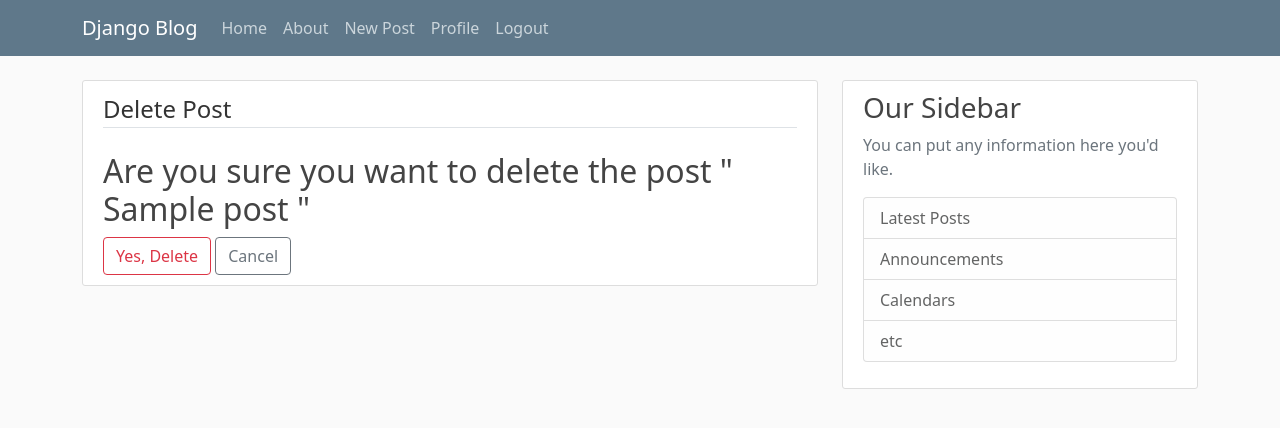
After one commit to theprakharjain/blogpost-with-django, a Django app: page /post/1/delete in a window 1280 px wide. The commit adds this page. Shown: the top 428 px of the page. Run offline with Django 3.2, Linux system fonts and the light colour scheme; a user stored in the database is signed in; tables that the repository leaves empty hold one stand-in row (values such as "Sample post").

Commit message:
Added create, update, delete class views or the blogs

```diff
--- a/blog/models.py
+++ b/blog/models.py
@@ -1,6 +1,7 @@
 from django.db import models
 from django.utils import timezone
 from django.contrib.auth.models import User
+from django.urls import reverse
 
 class Post(models.Model):
     title = models.CharField(max_length = 100)
@@ -11,3 +12,7 @@ class Post(models.Model):
 
     def __str__(self):
         return self.title
+
+    # Getting full path of the route
+    def get_absolute_url(self):
+        return reverse('post-detail', kwargs = {'pk':self.pk})
--- a/blog/templates/blog/about.html
+++ b/blog/templates/blog/about.html
@@ -2,6 +2,7 @@
 
     {% block content %}
 
-        <h1> ABOUT PAGE</h1>
+        <h1 class="article-metadata"> ABOUT PAGE</h1>
+        <p> The application is made in python language using the Django Framework. </p>
 
     {% endblock content %}
--- a/blog/templates/blog/base.html
+++ b/blog/templates/blog/base.html
@@ -14,7 +14,7 @@
 
     <!-- Custom CSS File -->
 
-    <link rel="stylesheet" href="{% static 'blog/main.css' %}">
+    <link rel="stylesheet" href='{% static "blog/main.css" %}'>
 
     {% if title %}
     <title>Django Blog - {{ title }} </title>
@@ -42,6 +42,7 @@
                     <!-- Navbar Right Side -->
                     <div class="navbar-nav">
                         {% if user.is_authenticated %}
+                            <a class="nav-item nav-link" href="{% url 'post-create' %}">New Post</a>
                             <a class="nav-item nav-link" href="{% url 'profile' %}">Profile</a>
                             <a class="nav-item nav-link" href="{% url 'logout' %}">Logout</a>
                         {% else %}
--- a/blog/templates/blog/home.html
+++ b/blog/templates/blog/home.html
@@ -12,7 +12,7 @@
                         <!-- '|' stand for the filter, in here we are putting filter on datetime object-->
                         <small class="text-muted">{{ post.date_posted|date:"F d, Y" }}</small>
                     </div>
-                    <h2><a class="article-title" href="#">{{ post.title }}</a></h2>
+                    <h2><a class="article-title" href="{% url 'post-detail' post.id %}">{{ post.title }}</a></h2>
                     <p class="article-content">{{ post.content }}</p>
                 </div>
             </article>
--- /dev/null
+++ b/blog/templates/blog/post_confirm_delete.html
@@ -0,0 +1,19 @@
+{% extends "blog/base.html" %}
+
+{% block content %}
+
+<div class="content-section">
+    <form method="POST" action="">
+        {% csrf_token %}
+        <fieldset class="form-group">
+            <legend class="border-bottom mb-4"> Delete Post </legend>
+            <h2> Are you sure you want to delete the post " {{ object.title }} " </h2>
+        </fieldset>
+        <div class="form-group">
+            <button class="btn btn-outline-danger" type="submit"> Yes, Delete </button>
+            <a class="btn btn-outline-secondary" href= "{% url 'post-detail' object.id %}"> Cancel </a>
+        </div>
+    </form>
+</div>
+
+{% endblock content %}
--- a/blog/urls.py
+++ b/blog/urls.py
@@ -1,8 +1,12 @@
 from django.urls import path
-# from .views import PostListView
+from .views import PostListView, PostDetailView, PostCreateView, PostUpdateView, PostDeleteView
 from . import views
 
 urlpatterns = [
-    path('', views.home, name="blog-home"),
+    path('', PostListView.as_view(), name="blog-home"),
+    path('post/<int:pk>/', PostDetailView.as_view(), name="post-detail"),
+    path('post/new/', PostCreateView.as_view(), name="post-create"),
+    path('post/<int:pk>/update', PostUpdateView.as_view(), name="post-update"),
+    path('post/<int:pk>/delete', PostDeleteView.as_view(), name="post-delete"),
     path('about/', views.about, name="blog-about")
 ]
--- a/blog/views.py
+++ b/blog/views.py
@@ -1,5 +1,6 @@
 from django.shortcuts import render
-from django.views.generic import ListView
+from django.contrib.auth.mixins import LoginRequiredMixin, UserPassesTestMixin
+from django.views.generic import ListView, DetailView, CreateView, UpdateView, DeleteView
 from .models import Post
 # from django.http import HttpResponse
 
@@ -12,6 +13,55 @@ def home(request):
 
 class PostListView(ListView):
     model = Post
+    template_name = 'blog/home.html' # <app>/<model>_<viewtype>.html
+    context_object_name = 'posts'
+    ordering = ['-date_posted']
+
+class PostDetailView(DetailView):
+    model = Post
+
+class PostCreateView(LoginRequiredMixin, CreateView):
+    model = Post
+    fields = ['title', 'content']
+
+    # Overriding the form_valid method and providing the author id of current logged in author
+    def form_valid(self, form):
+        form.instance.author = self.request.user
+        # Running form valid method on the parent class
+        return super().form_valid(form)
+
+# Mixins should always be on the left or we can say before the UpdateView parameter
+class PostUpdateView(LoginRequiredMixin, UserPassesTestMixin, UpdateView):
+    model = Post
+    fields = ['title', 'content']
+
+    # Overriding the form_valid method and providing the author id of current logged in author
+    def form_valid(self, form):
+        form.instance.author = self.request.user
+        # Running form valid method on the parent class
+        return super().form_valid(form)
+
+    # function need to write under "UserPassesTestMixin" to get the same user check
+    def test_func(self):
+        post = self.get_object()
+        if self.request.user == post.author:
+            return True
+        return False
+
+
+class PostDeleteView(LoginRequiredMixin, UserPassesTestMixin, DeleteView):
+    model = Post
+
+    # creating success url
+    success_url = '/'
+
+    # function need to write under "UserPassesTestMixin" to get the same user check
+    def test_func(self):
+        post = self.get_object()
+        if self.request.user == post.author:
+            return True
+        return False
+
 
 def about(request):
     return render(request, "blog/about.html", {'title': 'About'})
```
Also changed, not shown: blog/templates/blog/post_detail.html (added, +24 -0 lines), blog/templates/blog/post_form.html (added, +26 -0 lines).
